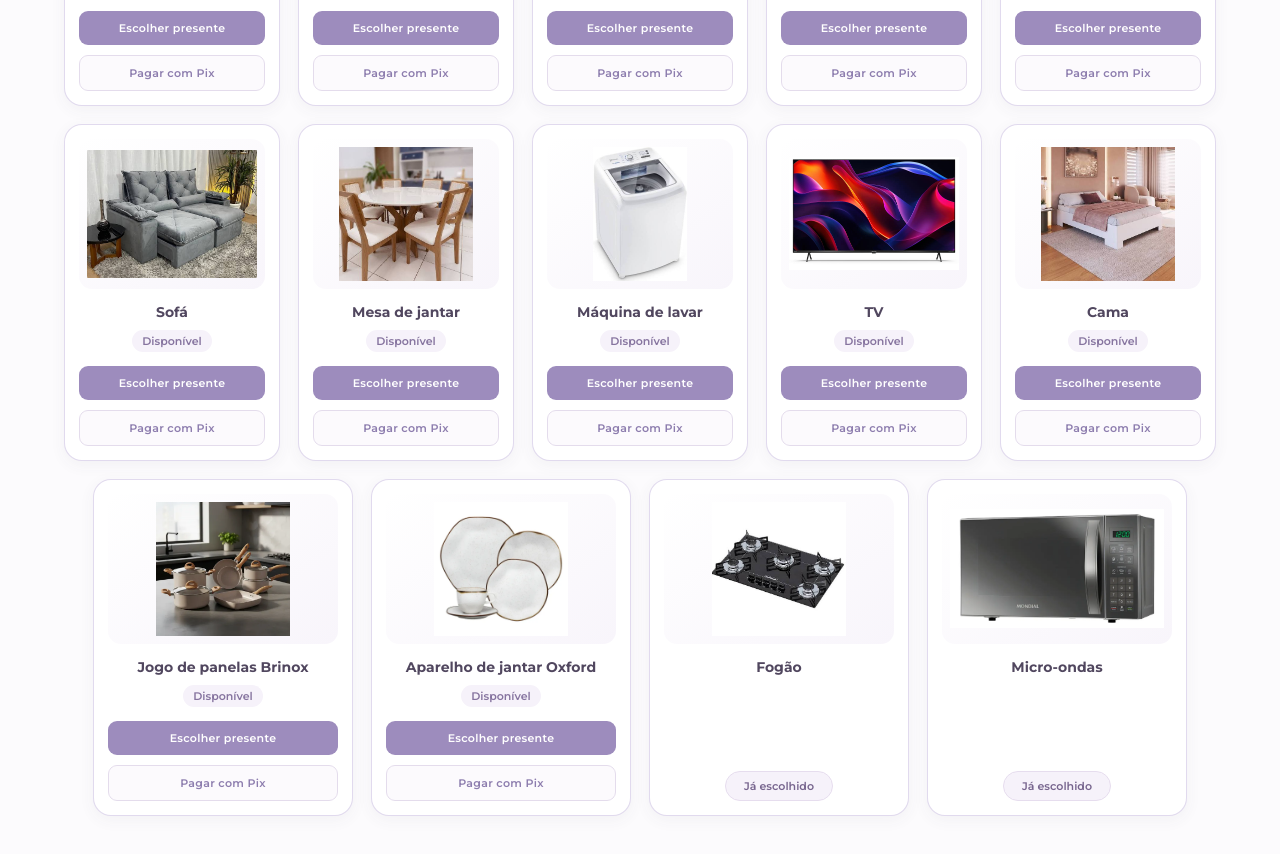
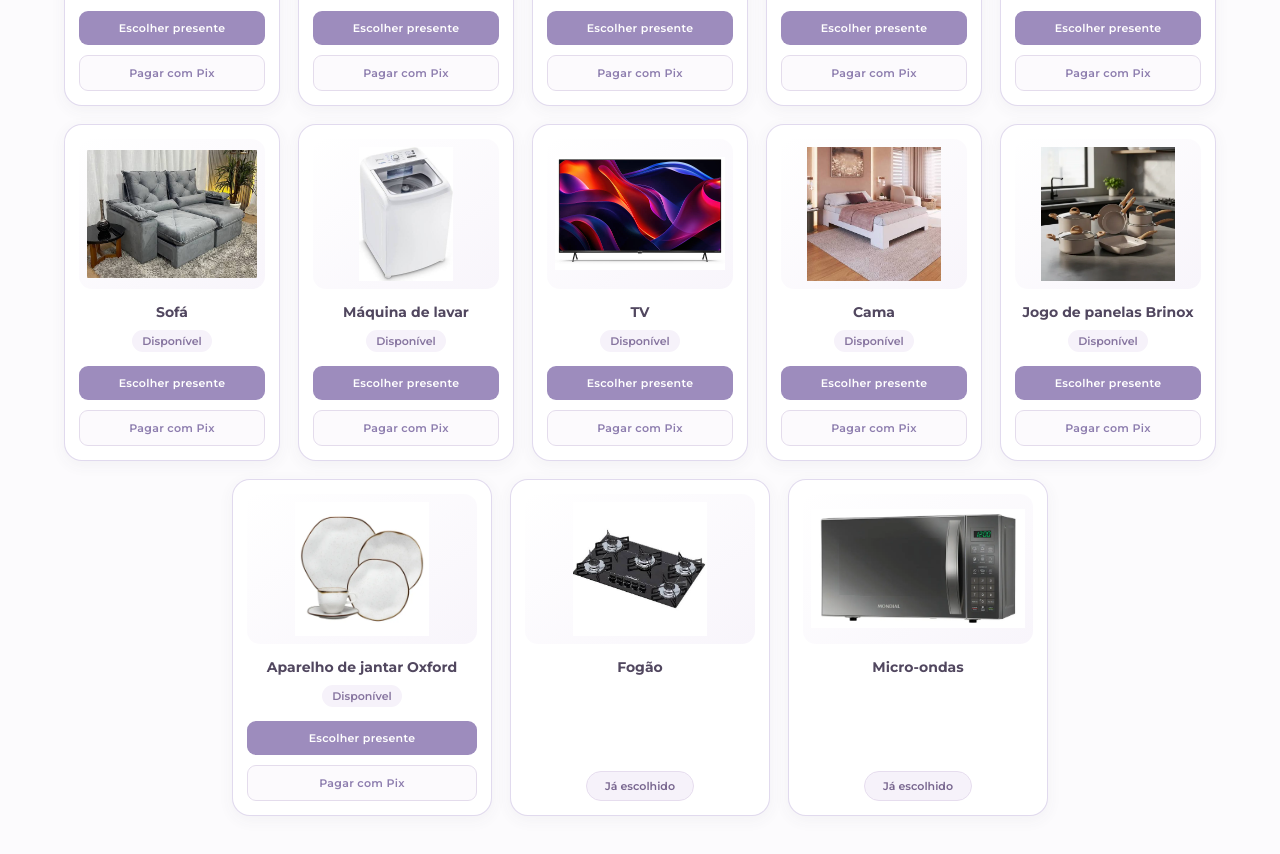
Before and after one commit to Jotinhatroll/Lista-dos-padrinhos, a plain HTML site: page index.html in a window 1280 px wide. Shown: the part 1285-2139 px from the top of the page. Drawn offline with nearby package versions, Linux system fonts and the light colour scheme.

```diff
--- a/index.html
+++ b/index.html
@@ -309,35 +309,6 @@
       </div>
 
 
-      <!-- MESA -->
-
-      <div class="presente">
-
-        <img
-          src="imagens/mesa.jpg"
-          alt="Mesa de jantar"
-          class="imagem-presente"
-        >
-
-        <h3>
-          Mesa de jantar
-        </h3>
-
-        <p class="status">
-          Disponível
-        </p>
-
-        <button
-          data-action="choose-gift" data-item="Mesa de jantar"
-        >
-          Escolher presente
-        </button>
-
-        <button type="button" class="botao-pix" data-action="pay-pix" data-item="Mesa de jantar">
-          Pagar com Pix
-        </button>
-
-      </div>
 
 
       <!-- MÁQUINA -->
```
